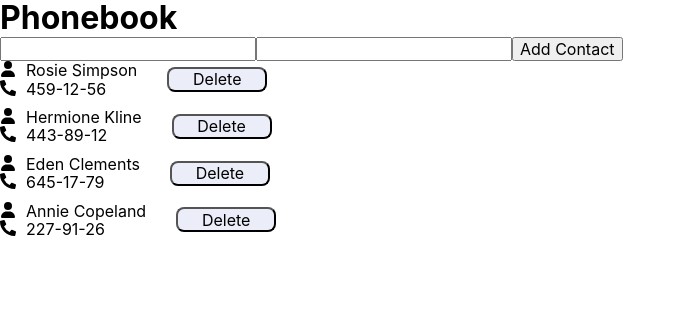
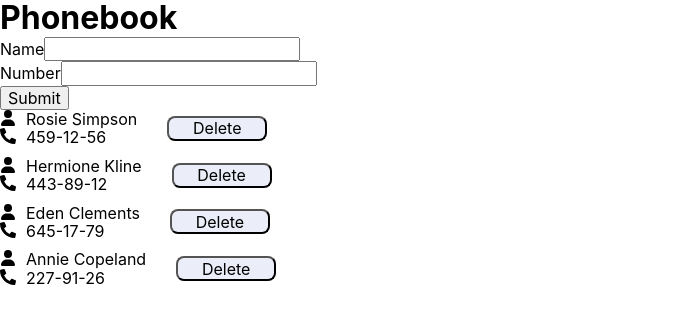
Before and after one commit to MarginTrader1/goit-react-hw-03, a React (Vite) app: page / in a window 1280 px wide. Shown: the top 324 px of the page, without its empty margins (0-686 px from the left). Built offline with nearby package versions, Linux system fonts and the light colour scheme.

Commit message:
Добавил Formik

```diff
--- a/package.json
+++ b/package.json
@@ -10,11 +10,13 @@
     "preview": "vite preview"
   },
   "dependencies": {
+    "formik": "^2.4.6",
     "modern-normalize": "^2.0.0",
     "nanoid": "^5.0.7",
     "react": "^18.3.1",
     "react-dom": "^18.3.1",
-    "react-icons": "^5.2.1"
+    "react-icons": "^5.2.1",
+    "yup": "^1.4.0"
   },
   "devDependencies": {
     "@types/react": "^18.3.3",
--- a/src/components/ContactForm/ContactForm.jsx
+++ b/src/components/ContactForm/ContactForm.jsx
@@ -1,28 +1,58 @@
+import { useId } from "react";
+
 import { nanoid } from "nanoid";
+import { Formik, Form, Field, ErrorMessage } from "formik";
+import * as Yup from "yup";
+
+const initialValues = {
+  name: "",
+  number: "",
+};
+
+const ValidationSchema = Yup.object().shape({
+  name: Yup.string()
+    .min(3, "Too Short!")
+    .max(25, "Too Long!")
+    .required("Required"),
+  number: Yup.string()
+    .min(3, "Too Short!")
+    .max(12, "Too long")
+    .required("Required"),
+});
 
 const ContactForm = ({ addContact }) => {
-   const submit = (evt) => {
-      evt.preventDefault();
+  const nameFieldId = useId();
+  const numberFieldId = useId();
 
-      const form = evt.target;
-      const { name, number } = form.elements;
-      console.log(name.value, number.value);
-
+  const submit = (values, actions) => {
     addContact({
+      //добавляем контакт
       id: nanoid(),
-         name: name.value,
-         number: number.value,
+      ...values,
     });
-
-      form.reset();
+    actions.resetForm();
   };
 
   return (
-      <form onSubmit={submit}>
-         <input type="text" name="name" />
-         <input type="number" name="number" />
-         <button type="submit">{"Add Contact"}</button>
-      </form>
+    <Formik
+      initialValues={initialValues}
+      onSubmit={submit}
+      validationSchema={ValidationSchema}
+    >
+      <Form>
+        <div>
+          <label htmlFor={nameFieldId}>Name</label>
+          <Field type="text" name="name" id={nameFieldId} />
+          <ErrorMessage name="name" component="span" />
+        </div>
+        <div>
+          <label htmlFor={numberFieldId}>Number</label>
+          <Field type="text" name="number" id={numberFieldId} />
+          <ErrorMessage name="number" component="span" />
+        </div>
+        <button type="submit">Submit</button>
+      </Form>
+    </Formik>
   );
 };
 
```
Also changed, not shown: 1 other file (tests, documents, lock files or other folders). Lines whose indentation alone changed are shown as unchanged.
